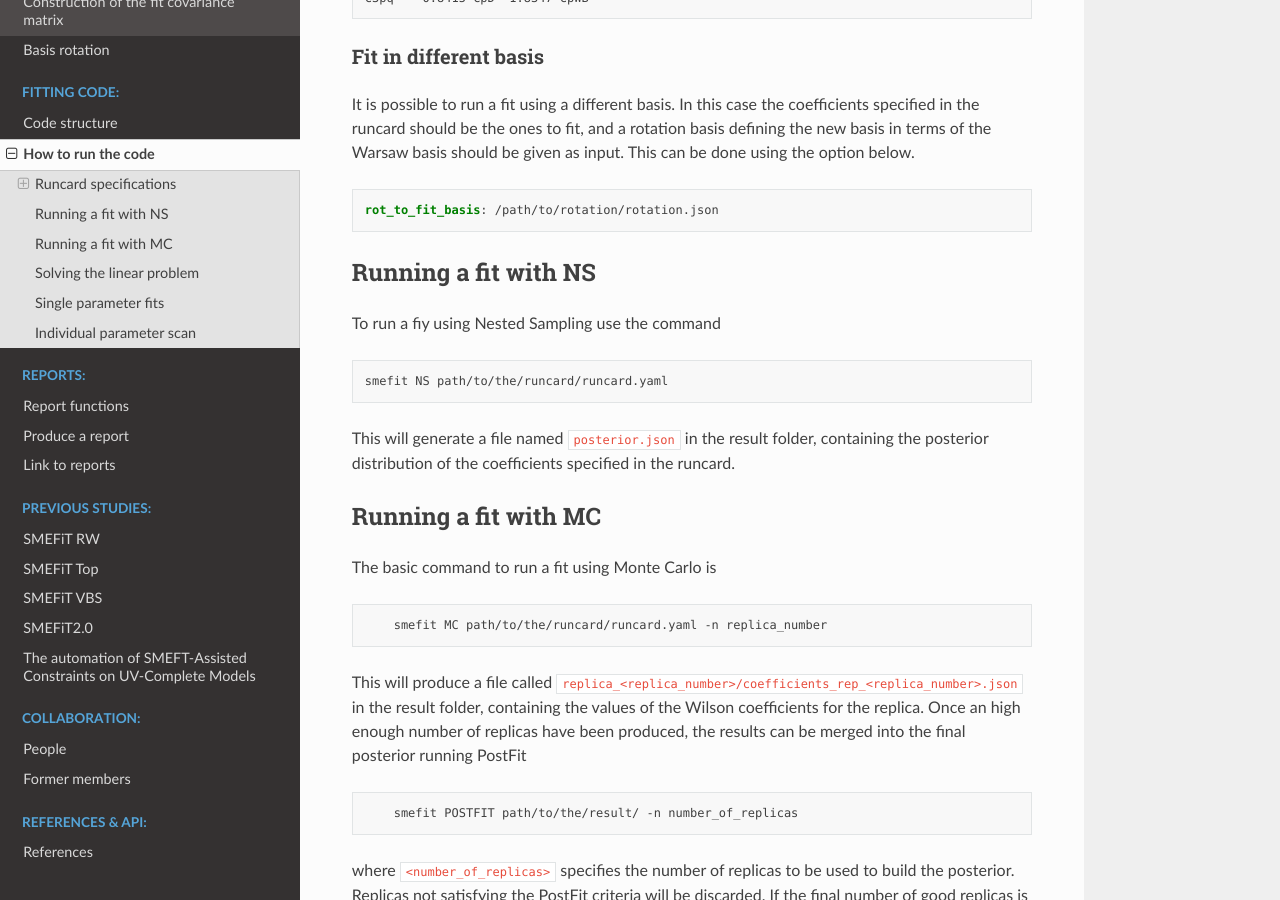
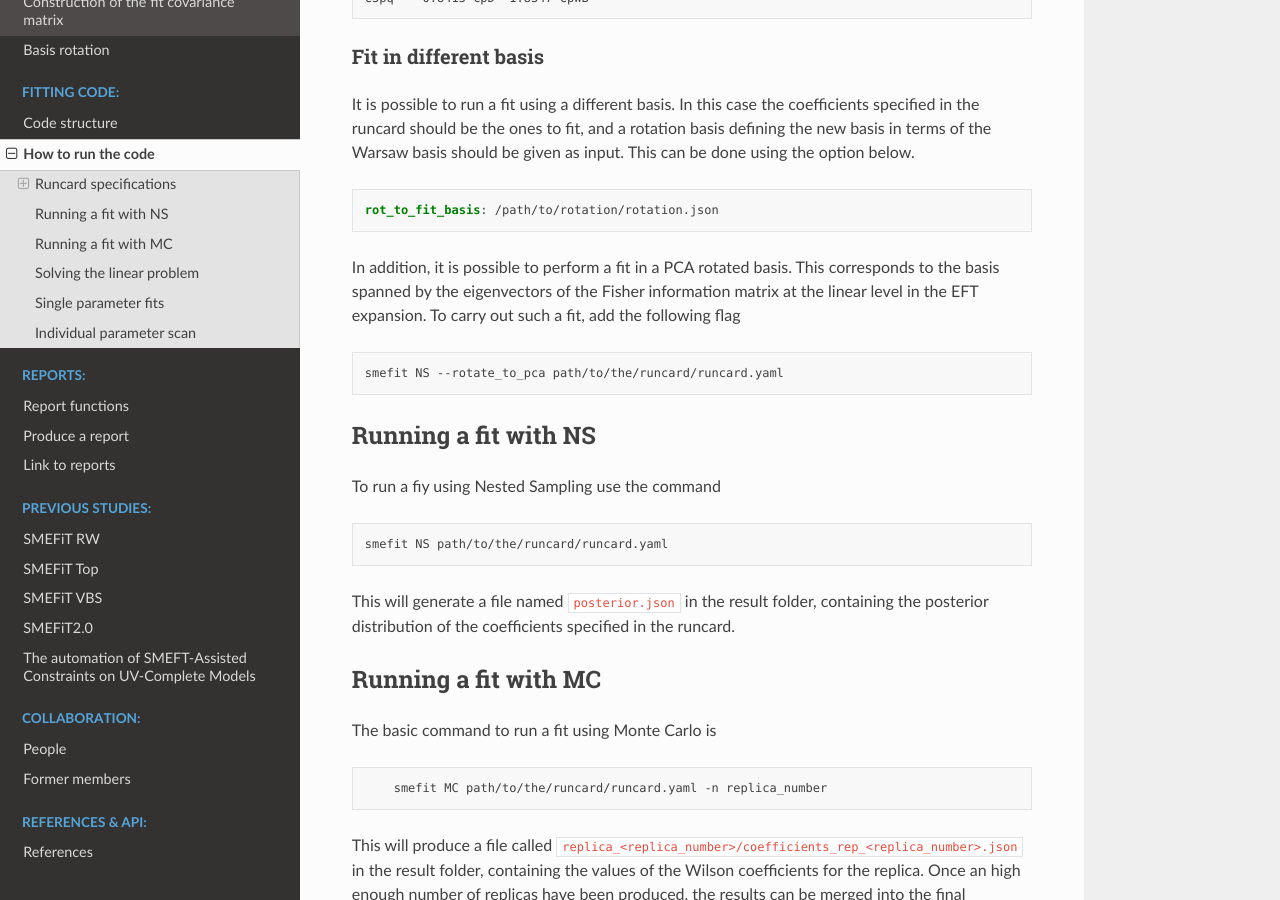
Before and after one commit to LHCfitNikhef/smefit_release, a Sphinx documentation site: the page built from docs/source/fitting_code/running.md, in a window 1280 px wide and 900 px high, scrolled down 2893 px. Built offline with Sphinx 7.4.7 and the Read the Docs theme 2.0.0, drawn with Linux system fonts in a browser that asks for light colours; pages that are not in the unit, such as notebooks, are missing from menus.

Commit message:
updating doc with info on pca rotated basis

````diff
--- a/docs/source/fitting_code/running.md
+++ b/docs/source/fitting_code/running.md
@@ -151,6 +151,14 @@ rot_to_fit_basis: /path/to/rotation/rotation.json
 
 ```
 
+In addition, it is possible to perform a fit in a PCA rotated basis. This corresponds to the basis spanned
+by the eigenvectors of the Fisher information matrix at the linear level in the EFT expansion. To carry out such a fit,
+add the following flag
+
+```bash
+smefit NS --rotate_to_pca path/to/the/runcard/runcard.yaml
+```
+
 ```eval_rst
 .. _ns:
 ```
````
